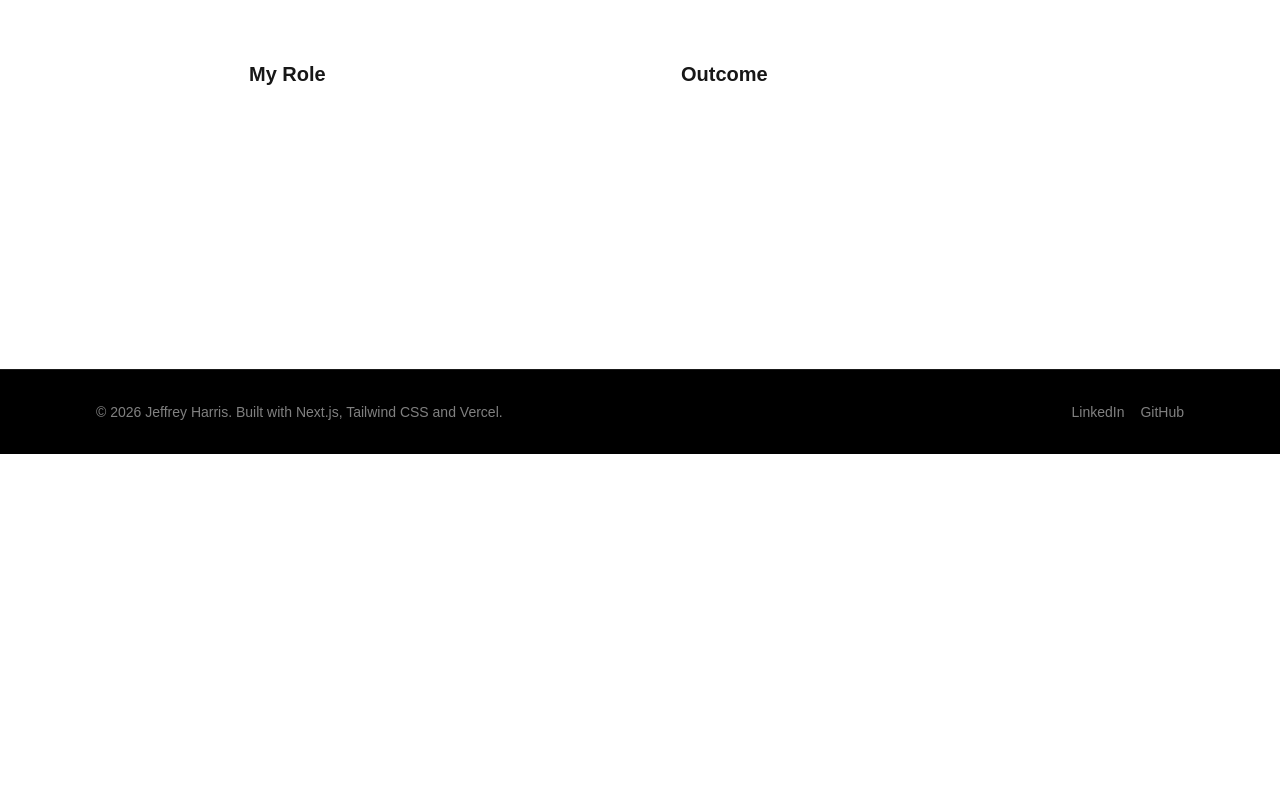
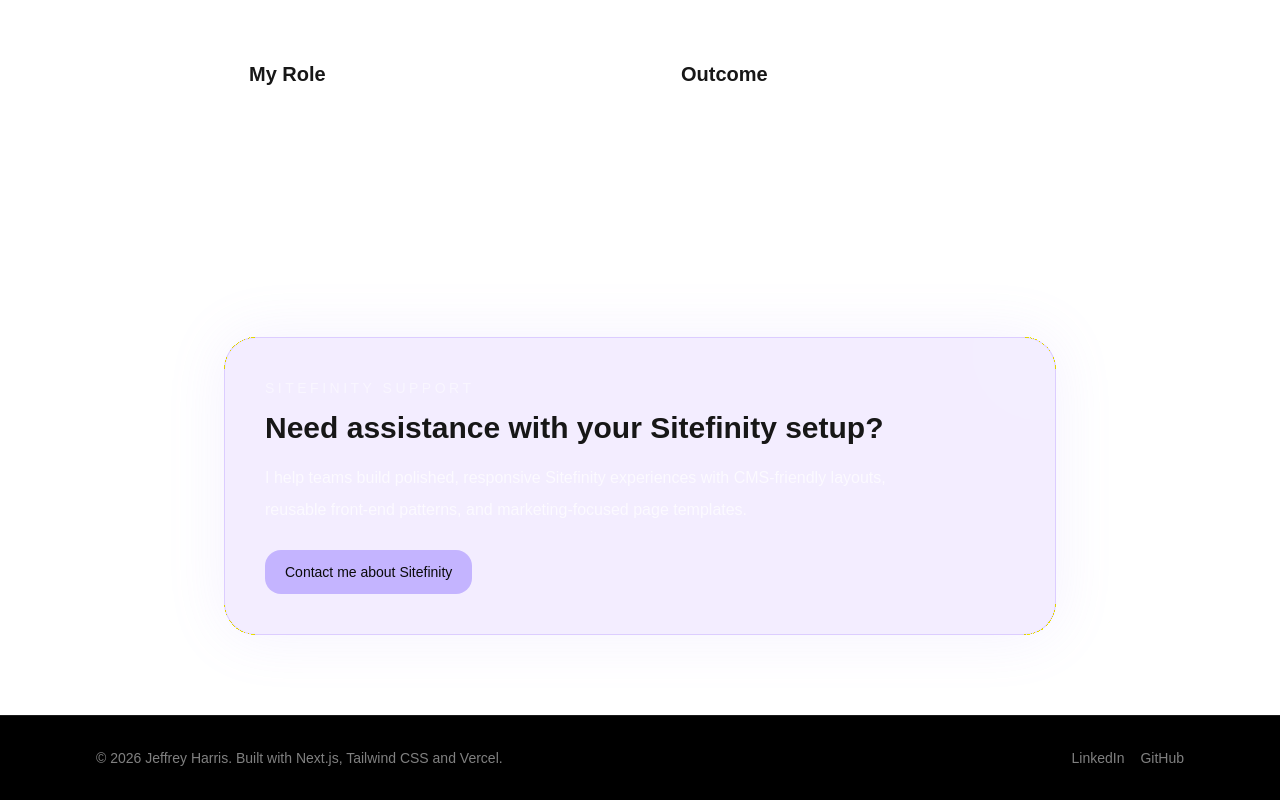
Before and after one commit to jeffreyharris/jeffrey-portfolio, a Next.js app: page /projects/american-integrity-insurance in a window 1280 px wide. Shown: the part 1174-1974 px from the top of the page. Before the commit the page ends 1628 px from the top, so only its background shows below. Built offline with nearby package versions, Linux system fonts and the light colour scheme.

Commit message:
more promos, add detail summary to projects

```diff
--- a/app/projects/[slug]/page.tsx
+++ b/app/projects/[slug]/page.tsx
@@ -9,6 +9,41 @@ type ProjectPageProps = {
   }>;
 };
 
+const platformPromos = {
+  WordPress: {
+    eyebrow: "WordPress Help",
+    heading: "Want help with your WordPress website?",
+    text: "I build, update, and improve WordPress websites with responsive layouts, custom front-end work, Elementor support, and performance-minded execution.",
+    cta: "Contact me about WordPress",
+    className:
+      "border-sky-400/30 bg-sky-500/10 shadow-[0_0_60px_rgba(56,189,248,0.12)]",
+    buttonClassName:
+      "bg-sky-300 text-neutral-950 hover:bg-white hover:text-black",
+  },
+  Sitefinity: {
+    eyebrow: "Sitefinity Support",
+    heading: "Need assistance with your Sitefinity setup?",
+    text: "I help teams build polished, responsive Sitefinity experiences with CMS-friendly layouts, reusable front-end patterns, and marketing-focused page templates.",
+    cta: "Contact me about Sitefinity",
+    className:
+      "border-violet-400/30 bg-violet-500/10 shadow-[0_0_60px_rgba(167,139,250,0.12)]",
+    buttonClassName:
+      "bg-violet-300 text-neutral-950 hover:bg-white hover:text-black",
+  },
+  NopCommerce: {
+    eyebrow: "E-commerce Front End",
+    heading: "Need help improving your NopCommerce site?",
+    text: "I can help refine NopCommerce storefronts with responsive front-end updates, cleaner product experiences, and custom UI improvements.",
+    cta: "Contact me about NopCommerce",
+    className:
+      "border-emerald-400/30 bg-emerald-500/10 shadow-[0_0_60px_rgba(52,211,153,0.12)]",
+    buttonClassName:
+      "bg-emerald-300 text-neutral-950 hover:bg-white hover:text-black",
+  },
+} as const;
+
+
+
 export default async function ProjectPage({ params }: ProjectPageProps) {
   const { slug } = await params;
   const project = getProjectBySlug(slug);
@@ -16,6 +51,18 @@ export default async function ProjectPage({ params }: ProjectPageProps) {
   if (!project) {
     notFound();
   }
+
+  const promo =
+  platformPromos[project.platform as keyof typeof platformPromos] ?? {
+    eyebrow: "Website Help",
+    heading: "Want help with a website like this?",
+    text: "I build responsive, polished websites with modern front-end tools, CMS-friendly structure, and clear calls to action.",
+    cta: "Start a website project",
+    className:
+      "border-amber-400/30 bg-amber-500/10 shadow-[0_0_60px_rgba(245,158,11,0.12)]",
+    buttonClassName:
+      "bg-[#f59e0b] text-black hover:bg-white hover:text-black",
+  };
 
   return (
     <main className="min-h-screen">
@@ -51,10 +98,17 @@ export default async function ProjectPage({ params }: ProjectPageProps) {
           </div>
         )}
 
-        <p className="mt-8 text-lg leading-8 text-white/70">
-          {project.summary}
-        </p>
-
+        <div className="mt-8 text-lg leading-8 text-white/70">
+  {project.detailSummary?.length ? (
+    project.detailSummary.map((paragraph) => (
+      <p key={paragraph} className="mb-4 leading-8">
+        {paragraph}
+      </p>
+    ))
+  ) : (
+    <p className="leading-8">{project.summary}</p>
+  )}
+</div>
         <div className="mt-8 flex flex-wrap gap-2">
           {project.tech.map((item) => (
             <span
@@ -126,7 +180,37 @@ export default async function ProjectPage({ params }: ProjectPageProps) {
             <p className="mt-4 leading-8 text-white/70">{project.outcome}</p>
           </div>
         </div>
+
+        <div
+  className={`relative mt-12 overflow-hidden rounded-[2rem] border p-8 lg:p-10 ${promo.className}`}
+>
+  <div className="pointer-events-none absolute -right-20 -top-20 h-48 w-48 rounded-full bg-white/10 blur-3xl" />
+
+  <div className="relative">
+    <p className="text-sm uppercase tracking-[0.25em] text-white/50">
+      {promo.eyebrow}
+    </p>
+
+    <h2 className="mt-3 max-w-2xl text-3xl font-semibold">
+      {promo.heading}
+    </h2>
+
+    <p className="mt-4 max-w-2xl leading-8 text-white/70">
+      {promo.text}
+    </p>
+
+    <a
+      href="/#contact"
+      className={`mt-6 inline-flex rounded-2xl px-5 py-3 text-sm font-medium transition ${promo.buttonClassName}`}
+    >
+      {promo.cta}
+    </a>
+  </div>
+</div>
+
       </section>
     </main>
   );
+
+
 }
--- a/data/projects.ts
+++ b/data/projects.ts
@@ -28,11 +28,18 @@ videoLabel: "Watch promo video",
     category: "Landing Pages + Content Modules",
     summary:
       "Built WordPress landing pages and reusable content modules to support publishing flexibility and content management.",
-    tech: ["WordPress", "ACF", "HTML", "CSS", "JavaScript", "PHP"],
+      detailSummary: [
+"Blue Pearl Vet came to us with a few of their WordPress sites that were in need of a refresh and then ultimately a full redesign. I began by implementing new UI/UX layouts and functionality into their existing sites while the new design was still in the works.",
+
+"Next, following the direction of their team combined with the input of our designers, we leveraged Advanced Custom Fields to add new data and flexibility to their services and location pages while also moving their site into a completely new brand and design.",
+
+"Following the successful launch, we continued collaborating with the client to optimize page speed, improve ADA scores, and refine their location and services pages to boost conversion."
+],
+tech: ["WordPress", "ACF", "HTML", "CSS", "JavaScript", "PHP"],
     role:
-      "Worked as a WordPress developer creating landing pages, custom page work, and reusable content structures.",
+      "Worked as a WordPress front-end developer collaboration with the client and out team to execute custom page work, new design implementation, and site optimizations.",
     outcome:
-      "Improved the publishing workflow by giving content teams more flexible, reusable page-building options.",
+      "Consolidated multiple sites into one, implemented a new brand guideline and design to the site, and improved the publishing workflow by giving content teams more flexible, reusable page-building options.",
       liveUrl: "https://bluepearlvet.com/",
     image: "/images/bluepearl-vet.png",
   },
--- a/types/project.ts
+++ b/types/project.ts
@@ -4,6 +4,7 @@ export type Project = {
   platform: string;
   category: string;
   summary: string;
+  detailSummary: string[];
   tech: string[];
   role: string;
   outcome: string;
@@ -12,6 +13,6 @@ export type Project = {
   awardUrl?: string;
   awardLabel?: string;
   videoUrl?: string;
-videoLabel?: string;
+  videoLabel?: string;
   image?: string;
 };
```
